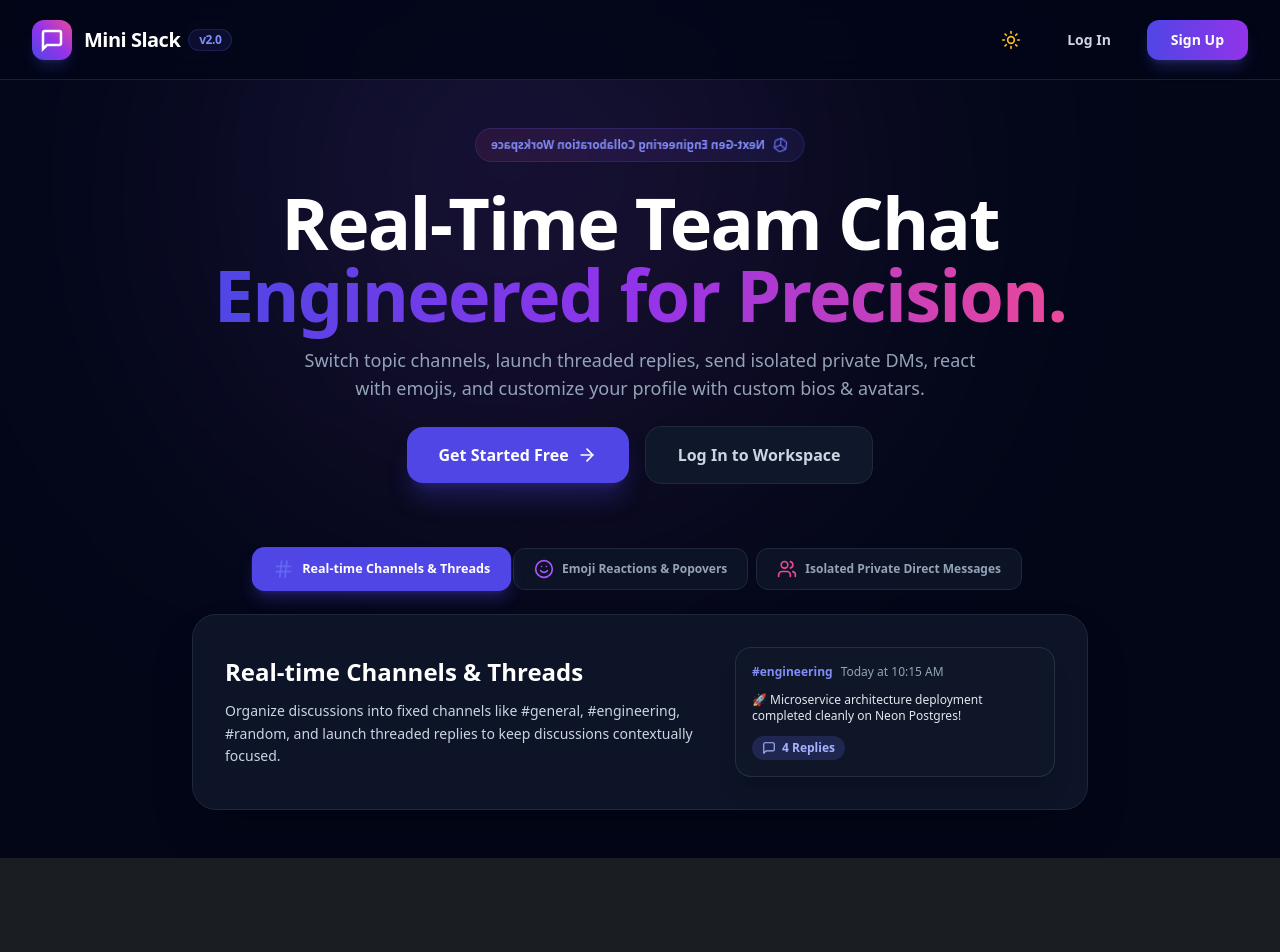
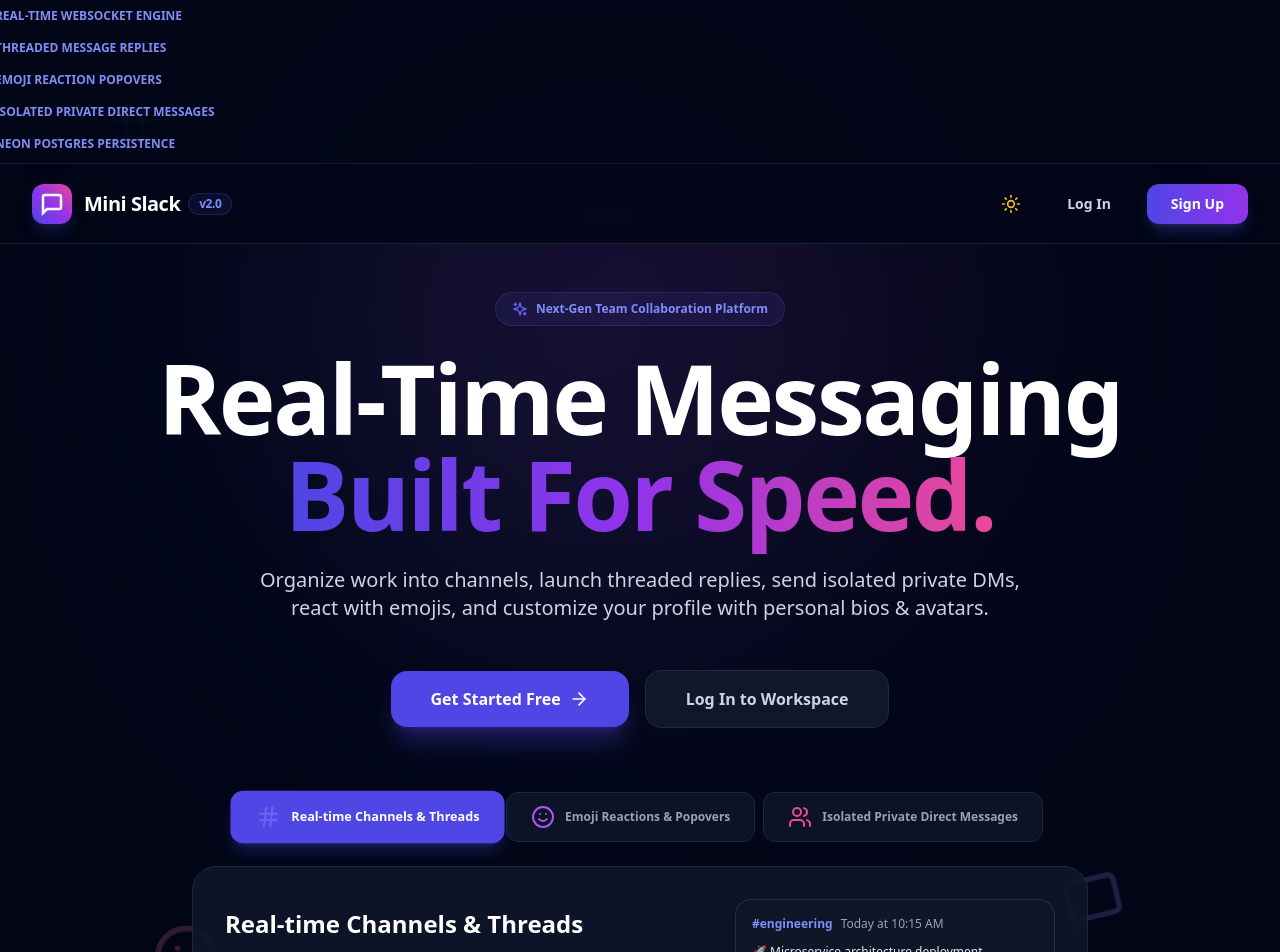
Before and after one commit to ShreyanshGiri08/Slack, a React (Vite) app in the folder frontend/: page / in a window 1280 px wide. Shown: the top 952 px of the page. Before the commit the page ends 858 px from the top, so only its background shows below. Built offline with nearby package versions, Linux system fonts and the light colour scheme.

Commit message:
feat(landing): add password visibility toggle, floating background icons, 3D card tilt, and enlarged typography

```diff
--- a/frontend/src/components/LandingPage.jsx
+++ b/frontend/src/components/LandingPage.jsx
@@ -1,7 +1,7 @@
 import React, { useState } from 'react';
 import { useAuth } from '../context/AuthContext';
 import { apiClient } from '../api/client';
-import { Sparkles, MessageSquare, Hash, Zap, Smile, ArrowRight, Sun, Moon, Users, RefreshCw, Layers, ShieldCheck, Box } from 'lucide-react';
+import { Sparkles, MessageSquare, Hash, Zap, Smile, ArrowRight, Sun, Moon, Users, RefreshCw, Eye, EyeOff, ShieldCheck, Lock, Globe, Cpu } from 'lucide-react';
 import { motion, AnimatePresence } from 'framer-motion';
 
 const AVATAR_OPTIONS = [
@@ -19,8 +19,10 @@ export const LandingPage = () => {
   const [authMode, setAuthMode] = useState('login');
   const [activeTab, setActiveTab] = useState(0);
 
+  // Form State
   const [username, setUsername] = useState('');
   const [password, setPassword] = useState('');
+  const [showPassword, setShowPassword] = useState(false);
   const [displayName, setDisplayName] = useState('');
   const [bio, setBio] = useState('Software Engineer & Team Collaborator');
   const [selectedAvatar, setSelectedAvatar] = useState(AVATAR_OPTIONS[0]);
@@ -60,7 +62,7 @@ export const LandingPage = () => {
         localStorage.setItem('mini_slack_user', JSON.stringify(res.data));
       }
     } catch (err) {
-      setErrorMsg(err.response?.data?.detail || 'Authentication failed. Please check credentials.');
+      setErrorMsg(err.response?.data?.detail || 'Authentication failed. Please check your credentials.');
     } finally {
       setLoading(false);
     }
@@ -70,9 +72,9 @@ export const LandingPage = () => {
     {
       title: "Real-time Channels & Threads",
       desc: "Organize discussions into fixed channels like #general, #engineering, #random, and launch threaded replies to keep discussions contextually focused.",
-      icon: <Hash className="w-5 h-5 text-indigo-500" />,
+      icon: <Hash className="w-6 h-6 text-indigo-500" />,
       content: (
-        <div className="space-y-3 p-4 bg-slate-900/90 dark:bg-slate-900/90 border border-slate-700/60 rounded-2xl text-xs shadow-xl">
+        <div className="space-y-3 p-4 bg-slate-900/90 border border-slate-700/60 rounded-2xl text-xs shadow-xl">
           <div className="flex items-center gap-2">
             <span className="font-bold text-indigo-400">#engineering</span>
             <span className="text-slate-400">Today at 10:15 AM</span>
@@ -87,7 +89,7 @@ export const LandingPage = () => {
     {
       title: "Emoji Reactions & Popovers",
       desc: "Express feedback instantly with full emoji picker integration and aggregated reaction counters.",
-      icon: <Smile className="w-5 h-5 text-purple-500" />,
+      icon: <Smile className="w-6 h-6 text-purple-500" />,
       content: (
         <div className="p-4 bg-slate-900/90 border border-slate-700/60 rounded-2xl text-xs space-y-3 shadow-xl">
           <p className="text-slate-200">Should we ship v2.0 feature specs to staging tonight?</p>
@@ -102,7 +104,7 @@ export const LandingPage = () => {
     {
       title: "Isolated Private Direct Messages",
       desc: "Chat 1-on-1 privately with team members without leaking into public channels.",
-      icon: <Users className="w-5 h-5 text-pink-500" />,
+      icon: <Users className="w-6 h-6 text-pink-500" />,
       content: (
         <div className="p-4 bg-slate-900/90 border border-slate-700/60 rounded-2xl text-xs space-y-2 shadow-xl">
           <div className="flex items-center gap-3">
@@ -121,14 +123,58 @@ export const LandingPage = () => {
     <div className={`min-h-screen w-full transition-colors duration-500 flex flex-col relative overflow-x-hidden ${
       theme === 'dark' ? 'bg-slate-950 text-white' : 'bg-slate-50 text-slate-800'
     }`}>
-      {/* 3D Animated Floating Orbs */}
+      {/* Dynamic Marquee Pill Banner */}
+      <div className="w-full bg-slate-900/90 dark:bg-slate-950/90 border-b border-indigo-500/20 text-indigo-400 text-xs font-bold py-2 overflow-hidden z-30 shadow-sm">
+        <div className="animate-marquee whitespace-nowrap flex gap-12 justify-around">
+          <span className="flex items-center gap-2"><Zap className="w-3.5 h-3.5 text-amber-400" /> REAL-TIME WEBSOCKET ENGINE</span>
+          <span>•</span>
+          <span className="flex items-center gap-2"><MessageSquare className="w-3.5 h-3.5 text-indigo-400" /> THREADED MESSAGE REPLIES</span>
+          <span>•</span>
+          <span className="flex items-center gap-2"><Smile className="w-3.5 h-3.5 text-pink-400" /> EMOJI REACTION POPOVERS</span>
+          <span>•</span>
+          <span className="flex items-center gap-2"><Lock className="w-3.5 h-3.5 text-emerald-400" /> ISOLATED PRIVATE DIRECT MESSAGES</span>
+          <span>•</span>
+          <span className="flex items-center gap-2"><Globe className="w-3.5 h-3.5 text-purple-400" /> NEON POSTGRES PERSISTENCE</span>
+        </div>
+      </div>
+
+      {/* Floating Animated Technology Icons */}
       <motion.div
-        animate={{ scale: [1, 1.15, 1], rotate: [0, 180, 0] }}
-        transition={{ duration: 20, repeat: Infinity, ease: 'easeInOut' }}
-        className="absolute top-[-80px] left-[20%] w-[550px] h-[550px] bg-gradient-to-tr from-indigo-500/20 via-purple-500/15 to-pink-500/10 rounded-full blur-[130px] pointer-events-none"
-      />
+        animate={{ y: [-15, 15, -15], rotate: [0, 10, -10, 0] }}
+        transition={{ duration: 6, repeat: Infinity, ease: 'easeInOut' }}
+        className="absolute top-28 left-[8%] text-indigo-500/30 dark:text-indigo-400/20 pointer-events-none z-0"
+      >
+        <Hash className="w-16 h-16" />
+      </motion.div>
 
-      {/* Header */}
+      <motion.div
+        animate={{ y: [15, -15, 15], rotate: [0, -12, 12, 0] }}
+        transition={{ duration: 7, repeat: Infinity, ease: 'easeInOut' }}
+        className="absolute top-40 right-[10%] text-purple-500/30 dark:text-purple-400/20 pointer-events-none z-0"
+      >
+        <Zap className="w-16 h-16" />
+      </motion.div>
+
+      <motion.div
+        animate={{ y: [-20, 20, -20], scale: [1, 1.1, 1] }}
+        transition={{ duration: 8, repeat: Infinity, ease: 'easeInOut' }}
+        className="absolute bottom-32 left-[12%] text-pink-500/30 dark:text-pink-400/20 pointer-events-none z-0"
+      >
+        <Smile className="w-16 h-16" />
+      </motion.div>
+
+      <motion.div
+        animate={{ y: [20, -20, 20], rotate: [0, 15, -15, 0] }}
+        transition={{ duration: 9, repeat: Infinity, ease: 'easeInOut' }}
+        className="absolute bottom-40 right-[12%] text-indigo-500/30 dark:text-indigo-400/20 pointer-events-none z-0"
+      >
+        <MessageSquare className="w-16 h-16" />
+      </motion.div>
+
+      {/* Background Gradient Orbs */}
+      <div className="absolute top-0 left-1/4 w-[600px] h-[600px] bg-gradient-to-tr from-indigo-500/20 via-purple-500/15 to-pink-500/10 rounded-full blur-[140px] pointer-events-none" />
+
+      {/* Navigation Header */}
       <header className={`h-20 px-8 flex items-center justify-between z-20 border-b backdrop-blur-md transition-colors ${
         theme === 'dark' ? 'border-slate-800/80 bg-slate-950/80' : 'border-slate-200/80 bg-white/80'
       }`}>
@@ -171,55 +217,57 @@ export const LandingPage = () => {
       </header>
 
       {/* Hero Body */}
-      <main className="flex-1 flex flex-col items-center justify-center px-6 py-12 text-center z-10 max-w-6xl mx-auto w-full">
-        {/* 3D Rotating Badge */}
+      <main className="flex-1 flex flex-col items-center justify-center px-6 py-12 text-center z-10 max-w-6xl mx-auto w-full relative">
         <motion.div
-          animate={{ rotateY: [0, 360] }}
-          transition={{ duration: 12, repeat: Infinity, ease: "linear" }}
-          className="inline-flex items-center gap-2 px-4 py-2 rounded-full bg-gradient-to-r from-indigo-500/10 via-purple-500/10 to-pink-500/10 border border-indigo-500/20 text-indigo-600 dark:text-indigo-400 text-xs font-bold shadow-sm mb-6"
+          initial={{ opacity: 0, y: 30 }}
+          animate={{ opacity: 1, y: 0 }}
+          transition={{ duration: 0.6 }}
+          className="space-y-6 max-w-5xl"
         >
-          <Box className="w-4 h-4 text-indigo-500 animate-spin" /> Next-Gen Engineering Collaboration Workspace
-        </motion.div>
+          <div className="inline-flex items-center gap-2 px-4 py-2 rounded-full bg-indigo-500/10 border border-indigo-500/20 text-indigo-600 dark:text-indigo-400 text-xs font-bold shadow-sm">
+            <Sparkles className="w-4 h-4 text-indigo-500" /> Next-Gen Team Collaboration Platform
+          </div>
 
-        <h1 className="text-5xl md:text-7xl font-black tracking-tight leading-tight max-w-4xl">
-          Real-Time Team Chat <br />
+          <h1 className="text-6xl md:text-8xl font-black tracking-tight leading-none">
+            Real-Time Messaging <br />
             <span className="text-transparent bg-clip-text bg-gradient-to-r from-indigo-600 via-purple-600 to-pink-500">
-            Engineered for Precision.
+              Built For Speed.
             </span>
           </h1>
 
-        <p className={`max-w-2xl mx-auto text-base md:text-lg leading-relaxed mt-4 ${
-          theme === 'dark' ? 'text-slate-400' : 'text-slate-600'
+          <p className={`max-w-3xl mx-auto text-lg md:text-xl font-medium leading-relaxed ${
+            theme === 'dark' ? 'text-slate-300' : 'text-slate-600'
           }`}>
-          Switch topic channels, launch threaded replies, send isolated private DMs, react with emojis, and customize your profile with custom bios & avatars.
+            Organize work into channels, launch threaded replies, send isolated private DMs, react with emojis, and customize your profile with personal bios & avatars.
           </p>
 
           <div className="pt-6 flex flex-col sm:flex-row items-center justify-center gap-4">
             <button
               onClick={() => { setAuthMode('signup'); setShowAuthModal(true); }}
-            className="w-full sm:w-auto px-8 py-4 rounded-2xl bg-indigo-600 hover:bg-indigo-500 text-white font-bold text-base shadow-xl shadow-indigo-600/25 flex items-center justify-center gap-2 group transition-all"
+              className="w-full sm:w-auto px-10 py-4 rounded-2xl bg-indigo-600 hover:bg-indigo-500 text-white font-bold text-base shadow-xl shadow-indigo-600/30 flex items-center justify-center gap-2 group transition-all"
             >
               <span>Get Started Free</span>
               <ArrowRight className="w-5 h-5 group-hover:translate-x-1 transition-transform" />
             </button>
             <button
               onClick={() => { setAuthMode('login'); setShowAuthModal(true); }}
-            className={`w-full sm:w-auto px-8 py-4 rounded-2xl border font-bold text-base transition-colors ${
+              className={`w-full sm:w-auto px-10 py-4 rounded-2xl border font-bold text-base transition-colors ${
                 theme === 'dark' ? 'bg-slate-900 border-slate-800 text-slate-300 hover:bg-slate-800' : 'bg-white border-slate-200 text-slate-700 hover:bg-slate-100 shadow-sm'
               }`}
             >
               Log In to Workspace
             </button>
           </div>
+        </motion.div>
 
-        {/* 3D Tilted Feature Showcase Card */}
-        <div className="mt-16 w-full max-w-4xl">
+        {/* 3D Interactive Feature Showcase */}
+        <div className="mt-16 w-full max-w-4xl z-10">
           <div className="flex justify-center gap-2 mb-6 flex-wrap">
             {featureSlides.map((slide, idx) => (
               <button
                 key={idx}
                 onClick={() => setActiveTab(idx)}
-                className={`px-5 py-2.5 rounded-xl text-xs font-bold transition-all flex items-center gap-2 ${
+                className={`px-6 py-3 rounded-xl text-xs font-bold transition-all flex items-center gap-2.5 ${
                   activeTab === idx
                     ? 'bg-indigo-600 text-white shadow-lg shadow-indigo-600/30 scale-105'
                     : theme === 'dark'
@@ -236,10 +284,10 @@ export const LandingPage = () => {
           <AnimatePresence mode="wait">
             <motion.div
               key={activeTab}
-              initial={{ opacity: 0, scale: 0.98, y: 10 }}
-              animate={{ opacity: 1, scale: 1, y: 0 }}
-              exit={{ opacity: 0, scale: 0.98, y: -10 }}
-              transition={{ duration: 0.3 }}
+              initial={{ opacity: 0, scale: 0.96, rotateX: 10 }}
+              animate={{ opacity: 1, scale: 1, rotateX: 0 }}
+              exit={{ opacity: 0, scale: 0.96, rotateX: -10 }}
+              transition={{ duration: 0.4 }}
               className={`p-8 rounded-3xl border shadow-2xl text-left ${
                 theme === 'dark' ? 'bg-slate-900/90 border-slate-800 text-white' : 'bg-white border-slate-200 text-slate-800 shadow-xl'
               }`}
@@ -260,7 +308,7 @@ export const LandingPage = () => {
         </div>
       </main>
 
-      {/* Auth Modal */}
+      {/* Auth Modal with Password Toggle */}
       <AnimatePresence>
         {showAuthModal && (
           <div className="fixed inset-0 z-50 flex items-center justify-center p-4 bg-black/70 backdrop-blur-md">
@@ -276,7 +324,7 @@ export const LandingPage = () => {
                 <button
                   type="button"
                   onClick={() => { setAuthMode('login'); setErrorMsg(''); }}
-                  className={`flex-1 py-2 rounded-lg text-xs font-bold transition-all ${
+                  className={`flex-1 py-2.5 rounded-lg text-xs font-bold transition-all ${
                     authMode === 'login' ? 'bg-indigo-600 text-white shadow-md' : 'text-slate-500 dark:text-slate-400'
                   }`}
                 >
@@ -285,7 +333,7 @@ export const LandingPage = () => {
                 <button
                   type="button"
                   onClick={() => { setAuthMode('signup'); setErrorMsg(''); }}
-                  className={`flex-1 py-2 rounded-lg text-xs font-bold transition-all ${
+                  className={`flex-1 py-2.5 rounded-lg text-xs font-bold transition-all ${
                     authMode === 'signup' ? 'bg-indigo-600 text-white shadow-md' : 'text-slate-500 dark:text-slate-400'
                   }`}
                 >
@@ -305,12 +353,12 @@ export const LandingPage = () => {
                     <label className="block text-xs font-semibold text-slate-500 dark:text-slate-400 mb-2">
                       Choose Your Avatar
                     </label>
-                    <div className="flex items-center gap-2 mb-2">
+                    <div className="flex items-center gap-3 mb-2">
                       <img src={selectedAvatar} alt="Avatar" className="w-12 h-12 rounded-xl bg-slate-800 object-cover ring-2 ring-indigo-500 shadow-md" />
                       <button
                         type="button"
                         onClick={handleRandomizeAvatar}
-                        className="p-2 rounded-xl bg-slate-200 dark:bg-slate-800 text-slate-700 dark:text-slate-300 hover:bg-indigo-600 hover:text-white transition-colors"
+                        className="p-2.5 rounded-xl bg-slate-200 dark:bg-slate-800 text-slate-700 dark:text-slate-300 hover:bg-indigo-600 hover:text-white transition-colors"
                         title="Randomize Avatar"
                       >
                         <RefreshCw className="w-4 h-4" />
@@ -347,14 +395,24 @@ export const LandingPage = () => {
 
                 <div>
                   <label className="block text-xs font-semibold text-slate-500 dark:text-slate-400 mb-1">Password</label>
+                  <div className="relative">
                     <input
-                    type="password"
+                      type={showPassword ? "text" : "password"}
                       required
                       value={password}
                       onChange={(e) => setPassword(e.target.value)}
                       placeholder="••••••••"
-                    className="w-full px-4 py-3 rounded-xl bg-slate-100 dark:bg-slate-950 border border-slate-300 dark:border-slate-800 text-sm focus:outline-none focus:border-indigo-500"
+                      className="w-full px-4 py-3 pr-10 rounded-xl bg-slate-100 dark:bg-slate-950 border border-slate-300 dark:border-slate-800 text-sm focus:outline-none focus:border-indigo-500"
                     />
+                    <button
+                      type="button"
+                      onClick={() => setShowPassword(!showPassword)}
+                      className="absolute right-3 top-3.5 text-slate-400 hover:text-slate-600 dark:hover:text-white"
+                      title={showPassword ? "Hide password" : "Show password"}
+                    >
+                      {showPassword ? <EyeOff className="w-4 h-4" /> : <Eye className="w-4 h-4" />}
+                    </button>
+                  </div>
                 </div>
 
                 {authMode === 'signup' && (
```
Lines whose indentation alone changed are shown as unchanged.
